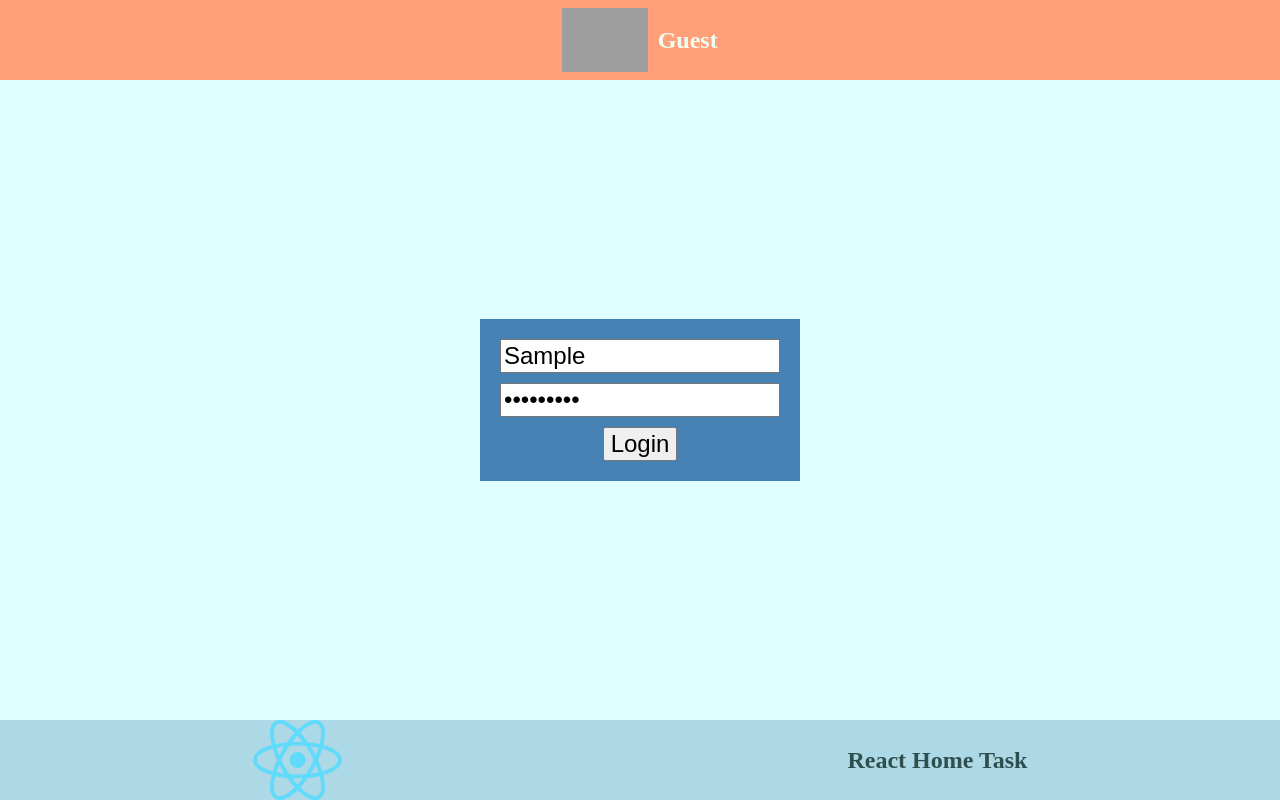
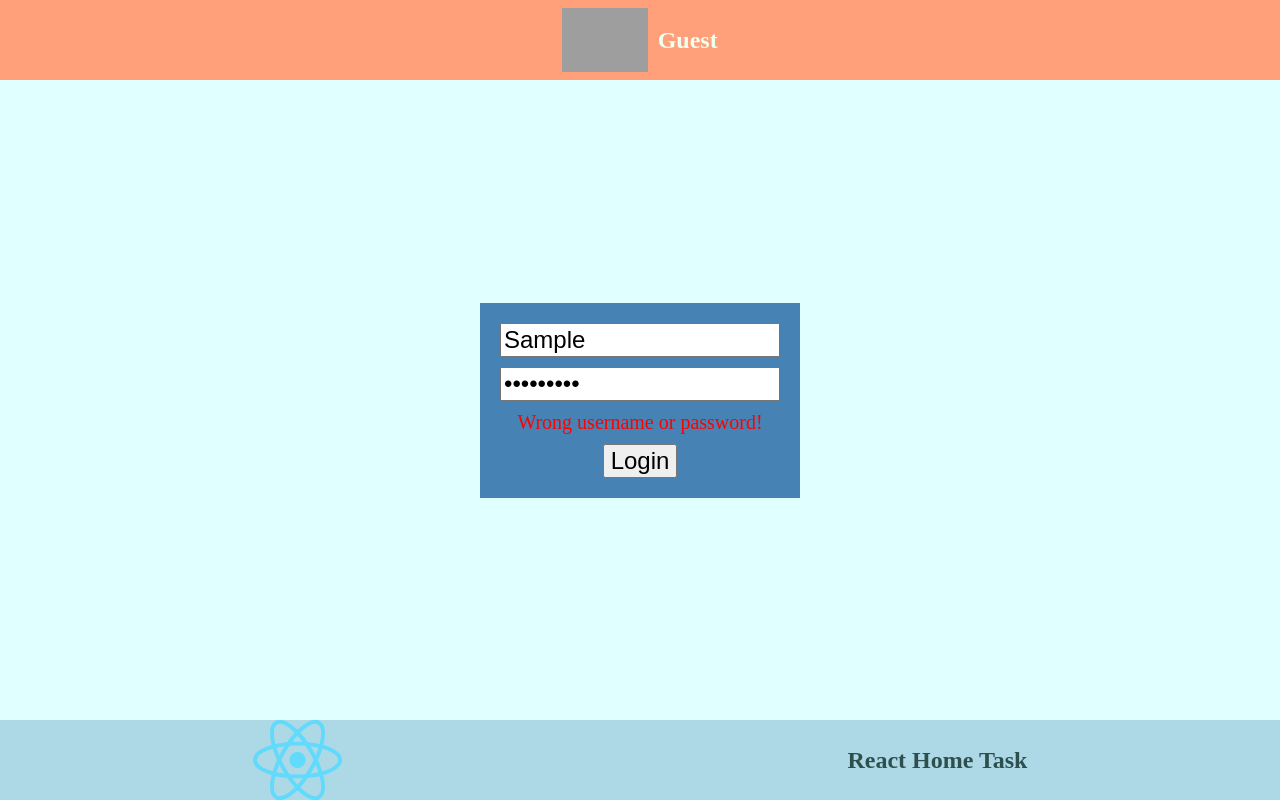
Before and after one commit to skamok/epamcourse, a React (Create React App) app in the folder react-task/: page /loginForm in a window 1280 px wide. Both pictures are taken after typing "Sample", "Sample123" into the empty fields and a click on the button "Login". Built offline with nearby package versions, Linux system fonts and the light colour scheme; grey boxes are pictures that could not be loaded.

Commit message:
feat: add login page

```diff
--- a/react-task/src/components/App/App.jsx
+++ b/react-task/src/components/App/App.jsx
@@ -2,9 +2,8 @@ import styles from './App.module.scss';
 import Header from '../Header';
 import Main from '../Main';
 import Footer from '../Footer';
-import {apiLogin} from '../../api/mockedApi.js';
 import {useHistory } from "react-router-dom";
-import {useCallback, useState, useEffect} from 'react';
+import {useState, useEffect} from 'react';
 
 function App() {
   const [user, setUser] = useState(() => {
@@ -25,23 +24,12 @@ function App() {
     }
   }, [user, history]);
 
-  const loginUser = useCallback(
-    (user, password) => {
-      apiLogin(user, password).then((result) => {
-        if (result) {
-          const userInfo = {...result, logged: true};
-          setUser(userInfo);
-        } else {
-
-        }
-      });
-    }, []
-  );
+  const updateUserInfo = (userInfo) => setUser(userInfo);
 
   return (
       <div className={styles.app}>
         <Header user={user} />
-        <Main loginUser={loginUser} user={user}/>
+        <Main updateUserInfo={updateUserInfo} user={user}/>
         <Footer />
       </div>
   );
--- a/react-task/src/components/Cards/CardsContainer.js
+++ b/react-task/src/components/Cards/CardsContainer.jsx
@@ -1,7 +1,7 @@
 import React, { useEffect, useState, useCallback } from 'react'
 import styles from './CardsContainer.module.scss';
-import Card from './Card.js';
-import CardsCreationForm from './CardsCreationForm.js';
+import Card from './Card.jsx';
+import CardsCreationForm from './CardsCreationForm.jsx';
 import { apiCall } from '../../api/mockedApi';
 import mockedGenerateID from '../../api/mockedGenerateId.js';
 
--- a/react-task/src/components/Cards/index.js
+++ b/react-task/src/components/Cards/index.js
@@ -1 +1 @@
-export { default } from './CardsContainer.js';
+export { default } from './CardsContainer.jsx';
--- a/react-task/src/components/Footer/index.js
+++ b/react-task/src/components/Footer/index.js
@@ -1 +1 @@
-export { default } from './Footer.js';
+export { default } from './Footer.jsx';
--- a/react-task/src/components/LoginForm/LoginForm.jsx
+++ b/react-task/src/components/LoginForm/LoginForm.jsx
@@ -1,10 +1,11 @@
 import React from "react";
 import PropTypes from "prop-types";
 import styles from "./LoginForm.module.scss";
-import { useState } from "react";
+import { useState, useCallback } from "react";
 import classNames from 'classnames';
+import {apiLogin} from '../../api/mockedApi.js';
 
-function LoginForm({loginUser}) {
+function LoginForm({updateUserInfo}) {
   const [inputs, setInputs] = useState({
     login: '',
     password: ''
@@ -12,26 +13,38 @@ function LoginForm({loginUser}) {
 
   const [errors, setErrors] = useState({
     login: false,
-    password: false
+    password: false,
+    message: false
   });
 
   const inputChange = (event) => {
     const {name, value} = event.currentTarget;
     setInputs({...inputs, [name]: value});
-    setErrors({...errors, [name]: false});
+    setErrors({...errors, [name]: false, message: false});
   }
 
-  const btnLoginClick = (event) => {
+  const fetchUser = useCallback(async (user, password) => {
+    apiLogin(user, password).then((result) => {
+      if (result) {
+        const userInfo = {...result, logged: true};
+        updateUserInfo(userInfo);
+      } else {
+        setErrors({...errors, message: true})
+      }
+    });
+  }, [updateUserInfo, errors]);
+
+  const btnLoginClick = useCallback((event) => {
     event.preventDefault();
     if (inputs.login && inputs.password) {
-      loginUser(inputs.login, inputs.password);
+      fetchUser(inputs.login, inputs.password);
     } else {
       setErrors({
         login: inputs.login ? false : true,
         password: inputs.password ? false : true
       })
     }
-  }
+  }, [inputs, fetchUser]);
 
   return (
     <form className={styles.form} onSubmit={btnLoginClick}>
@@ -51,6 +64,7 @@ function LoginForm({loginUser}) {
         value={inputs.password}
         onChange={inputChange}
       />
+      <p className={classNames(styles.form__message, {[styles.form__message_visible]: errors.message})}>Wrong username or password!</p>
       <button className={styles.form__button} type="submit">
         Login
       </button>
@@ -59,7 +73,7 @@ function LoginForm({loginUser}) {
 }
 
 LoginForm.propTypes = {
-  loginUser: PropTypes.func.isRequired
+  updateUserInfo: PropTypes.func.isRequired
 };
 
 export default LoginForm;
--- a/react-task/src/components/LoginForm/LoginForm.module.scss
+++ b/react-task/src/components/LoginForm/LoginForm.module.scss
@@ -20,5 +20,23 @@
   &__button {
     font-size: 24px;
     align-self: center;
+
+    &:hover {
+      cursor: pointer;
+      transform: scale(0.9);
+    }
+  }
+
+  &__message {
+    text-align: center;
+    color: red;
+    font-size: 20px;
+    margin: 0;
+    padding-bottom: 10px;
+    display: none;
+
+    &_visible {
+      display: unset;
+    }
   }
 }
--- a/react-task/src/components/Main/Main.jsx
+++ b/react-task/src/components/Main/Main.jsx
@@ -3,13 +3,12 @@ import CardsContainer from '../Cards';
 import LoginForm from '../LoginForm';
 import {Switch, Route, Redirect} from "react-router-dom";
 
-function Main({loginUser, user}) {
-  console.log(user);
+function Main({updateUserInfo, user}) {
   return (
     <main className={styles.main}>
       <Switch>
         <Route exact path='/loginForm'>
-          <LoginForm loginUser={loginUser}/>
+          <LoginForm updateUserInfo={updateUserInfo}/>
         </Route>
         {
           user.logged &&
```
Also changed, not shown: react-task/src/components/Cards/Card.jsx (renamed from react-task/src/components/Cards/Card.js), react-task/src/components/Cards/CardsCreationForm.jsx (renamed from react-task/src/components/Cards/CardsCreationForm.js), react-task/src/components/Footer/Footer.jsx (renamed from react-task/src/components/Footer/Footer.js).
